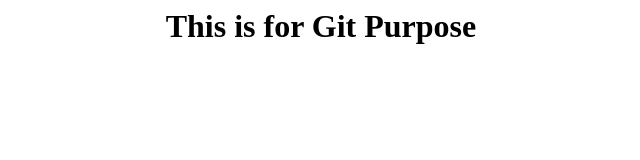
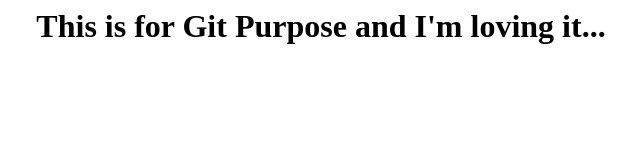
Before and after one commit to sneha7040/javascriptbegin, a plain HTML site: page testingfor git/test.html in a window 1280 px wide. Shown: the whole page, without its empty margins (319-959 px from the left). Drawn offline with Linux system fonts and the light colour scheme.

Commit message:
Update test.html

```diff
--- a/testingfor git/test.html
+++ b/testingfor git/test.html
@@ -6,6 +6,6 @@
     <title>Document</title>
 </head>
 <body>
-<center><h1>This is for Git Purpose</h1></center>
+<center><h1>This is for Git Purpose and I'm loving it...</h1></center>
 </body>
 </html>
```
